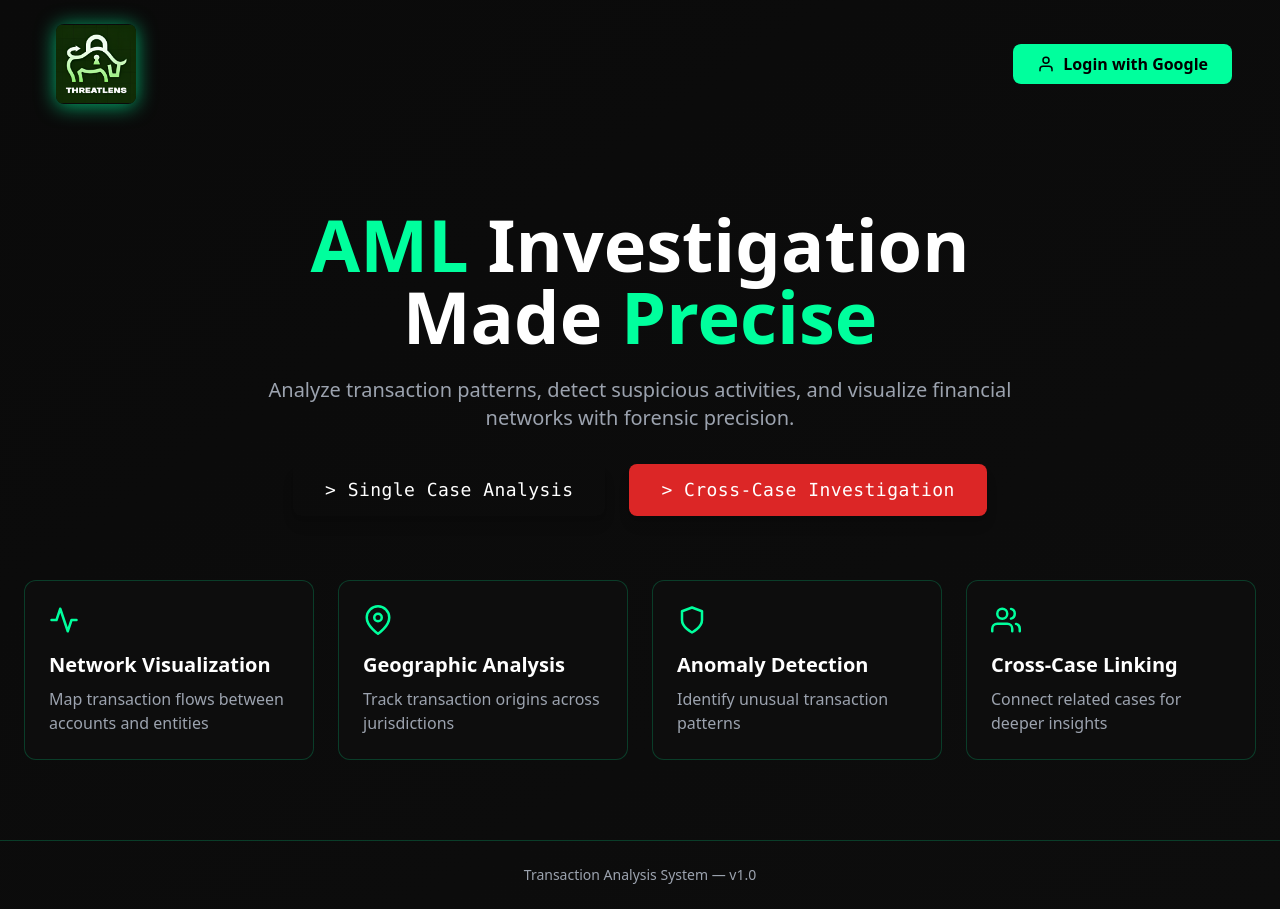
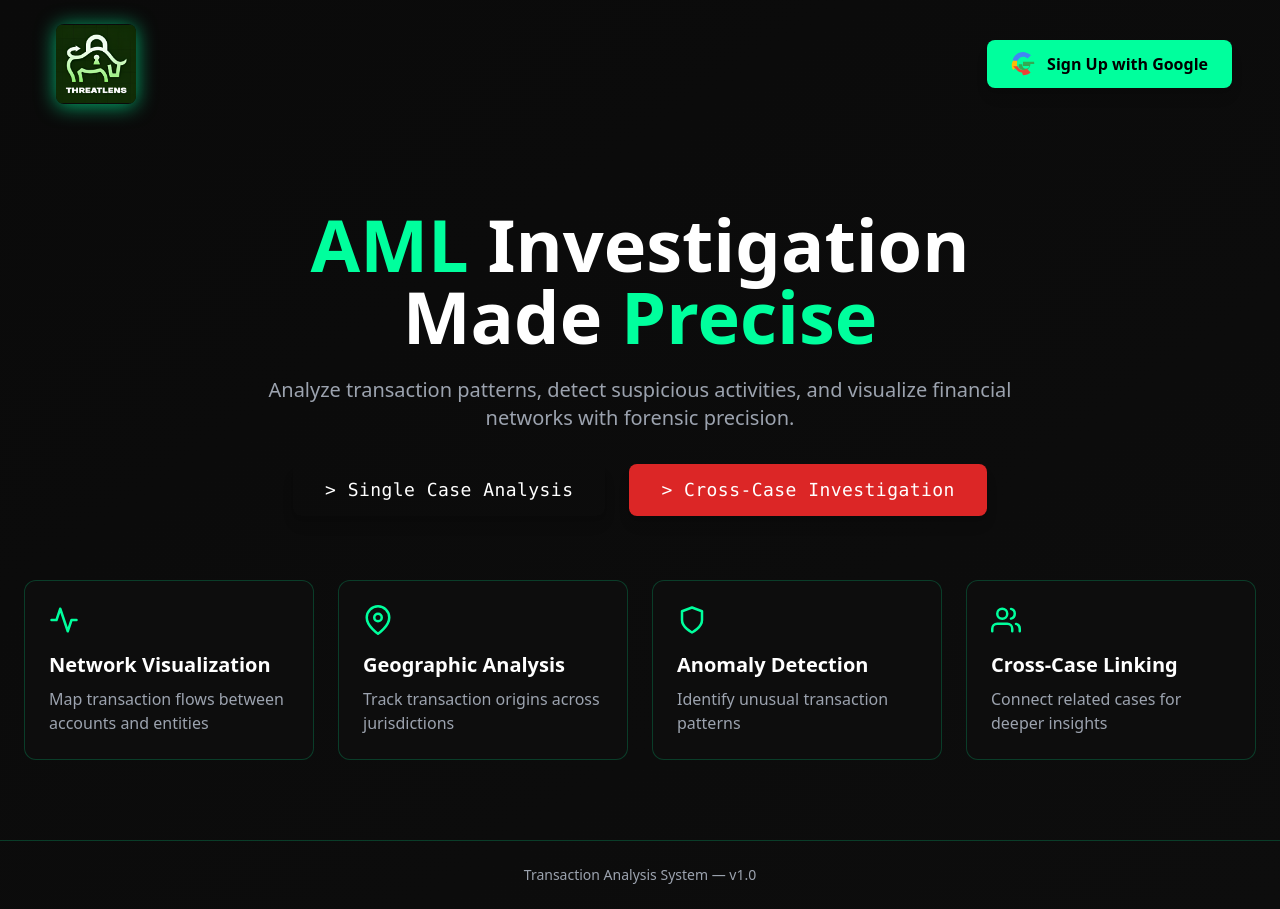
Before and after one commit to innovatewithkishlay/BankLayerTracker, a React (Vite) app in the folder frontend/: page / in a window 1280 px wide. Built offline with nearby package versions, Linux system fonts and the light colour scheme; no server answers.

Commit message:
modified the ui of the home page

```diff
--- a/frontend/src/pages/Home.tsx
+++ b/frontend/src/pages/Home.tsx
@@ -6,7 +6,6 @@ import {
   FiMapPin,
   FiShield,
   FiUsers,
-  FiUser,
   FiLogOut,
 } from "react-icons/fi";
 import { useAuth } from "../contexts/AuthContext";
@@ -43,6 +42,9 @@ export const Home = () => {
     );
   }
 
+  // Get user initial from email
+  const userInitial = user?.email?.[0].toUpperCase() || "";
+
   return (
     <div className="min-h-screen bg-gradient-to-br from-[#0a0a0a] to-[#0d0d0d] text-white overflow-hidden flex flex-col">
       {/* Navbar */}
@@ -63,24 +65,48 @@ export const Home = () => {
         <div className="relative pr-6">
           {user ? (
             <motion.div
-              className="relative"
-              onMouseEnter={() => setShowDropdown(true)}
-              onMouseLeave={() => setShowDropdown(false)}
+              className="relative cursor-pointer select-none"
+              onClick={() => setShowDropdown((prev) => !prev)}
+              onBlur={() => setShowDropdown(false)}
+              tabIndex={0}
             >
-              <button className="flex items-center space-x-2 px-4 py-2 bg-[#00ff9d]/10 hover:bg-[#00ff9d]/20 rounded-lg transition-colors">
-                <FiUser className="text-2xl text-[#00ff9d]" />
-                <span className="text-gray-300">{user.email}</span>
-              </button>
+              <div className="flex items-center space-x-3 bg-[#00ff9d]/10 hover:bg-[#00ff9d]/20 rounded-lg px-4 py-2 transition-colors">
+                {user.avatar ? (
+                  <img
+                    src={user.avatar}
+                    alt={user.name}
+                    className="h-10 w-10 rounded-full object-cover border-2 border-[#00ff9d]"
+                  />
+                ) : (
+                  <div className="h-10 w-10 rounded-full bg-[#00ff9d] flex items-center justify-center font-bold text-black text-lg">
+                    {userInitial}
+                  </div>
+                )}
+                <span className="text-gray-300 font-medium truncate max-w-[180px]">
+                  {user.name || user.email}
+                </span>
+                <motion.div
+                  animate={{ rotate: showDropdown ? 180 : 0 }}
+                  transition={{ duration: 0.3 }}
+                  className="text-[#00ff9d]"
+                >
+                  ▼
+                </motion.div>
+              </div>
 
               {showDropdown && (
                 <motion.div
                   initial={{ opacity: 0, y: -10 }}
                   animate={{ opacity: 1, y: 0 }}
+                  exit={{ opacity: 0, y: -10 }}
                   className="absolute right-0 mt-2 w-48 bg-[#0d0d0d] border border-[#00ff9d]/20 rounded-lg shadow-xl overflow-hidden z-50"
                 >
                   <button
-                    onClick={logout}
-                    className="w-full px-4 py-3 text-left text-gray-300 hover:bg-[#00ff9d]/10 hover:text-[#00ff9d] transition-colors flex items-center gap-2"
+                    onClick={async () => {
+                      await logout();
+                      setShowDropdown(false);
+                    }}
+                    className="w-full px-4 py-3 text-left text-gray-300 hover:bg-[#00ff9d]/10 hover:text-[#00ff9d] transition-colors flex items-center gap-2 font-semibold"
                   >
                     <FiLogOut className="ml-2" />
                     Log Out
@@ -92,16 +118,37 @@ export const Home = () => {
             <motion.a
               href={import.meta.env.VITE_APP_GOOGLE_AUTH_URL}
               whileHover={{ scale: 1.05 }}
-              className="px-6 py-2 bg-[#00ff9d] text-black rounded-lg font-semibold hover:bg-[#00ff9d]/90 transition-all flex items-center gap-2"
+              className="px-6 py-3 bg-[#00ff9d] text-black rounded-lg font-semibold hover:bg-[#00ff9d]/90 transition-all flex items-center gap-3 shadow-lg"
+              aria-label="Sign Up with Google"
             >
-              <FiUser className="text-lg" />
-              Login with Google
+              <svg
+                xmlns="http://www.w3.org/2000/svg"
+                viewBox="0 0 48 48"
+                className="h-6 w-6"
+              >
+                <path
+                  fill="#4285F4"
+                  d="M24 9.5c3.54 0 6.7 1.21 9.14 3.59l6.83-6.83C34.06 2.63 29.35 0 24 0 14.64 0 6.25 6.64 3.3 15.82l7.96 6.18C12.62 16.04 17.77 9.5 24 9.5z"
+                />
+                <path
+                  fill="#34A853"
+                  d="M46.5 24c0-1.57-.14-3.08-.41-4.54H24v8.59h12.7c-.55 3.09-3.27 5.61-6.7 5.61-4.09 0-7.41-3.37-7.41-7.52 0-.52.06-1.03.18-1.51h-7.29v5.48c1.94 3.75 6.04 6.45 11.32 6.45 6.62 0 11.98-5.49 11.98-12.66z"
+                />
+                <path
+                  fill="#FBBC05"
+                  d="M12.17 28.3c-.6-1.68-.6-3.58 0-5.26V17.56H4.21C2.54 20.3 1.5 23.54 1.5 27c0 3.4 1.07 6.55 2.84 9.19l7.83-7.9z"
+                />
+                <path
+                  fill="#EA4335"
+                  d="M24 46.5c6.09 0 11.22-2.01 15.16-5.48l-7.26-7.3c-2.33 1.56-5.34 2.55-8.05 2.55-4.74 0-8.77-3.22-10.22-7.57H4.21l7.96 7.96c2.15 2.6 5.58 4.24 9.83 4.24z"
+                />
+              </svg>
+              Sign Up with Google
             </motion.a>
           )}
         </div>
       </nav>
 
-      {/* Hero + Features */}
       <div className="flex-1 flex items-center">
         <div className="max-w-7xl mx-auto px-6 py-20 w-full">
           <div className="text-center mb-16">
```
